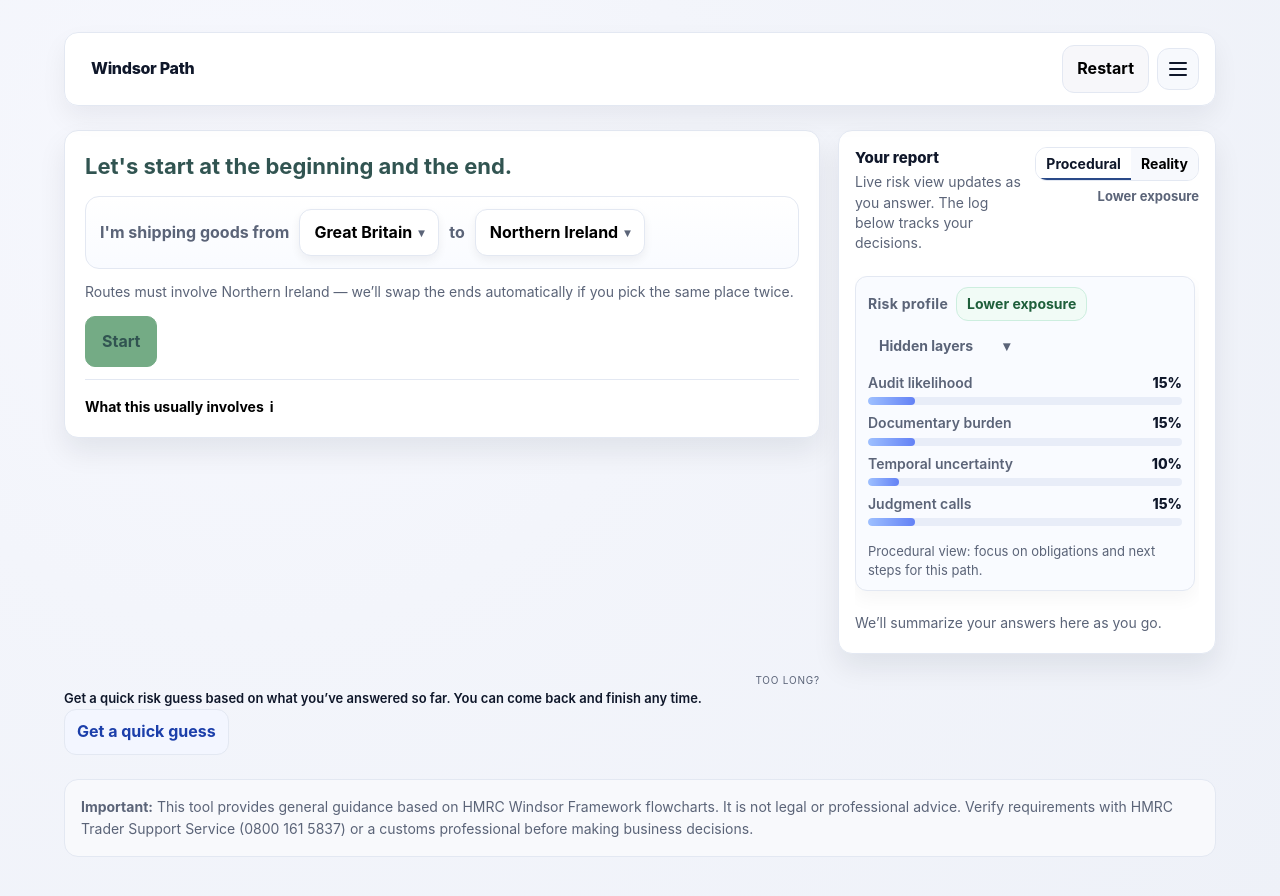
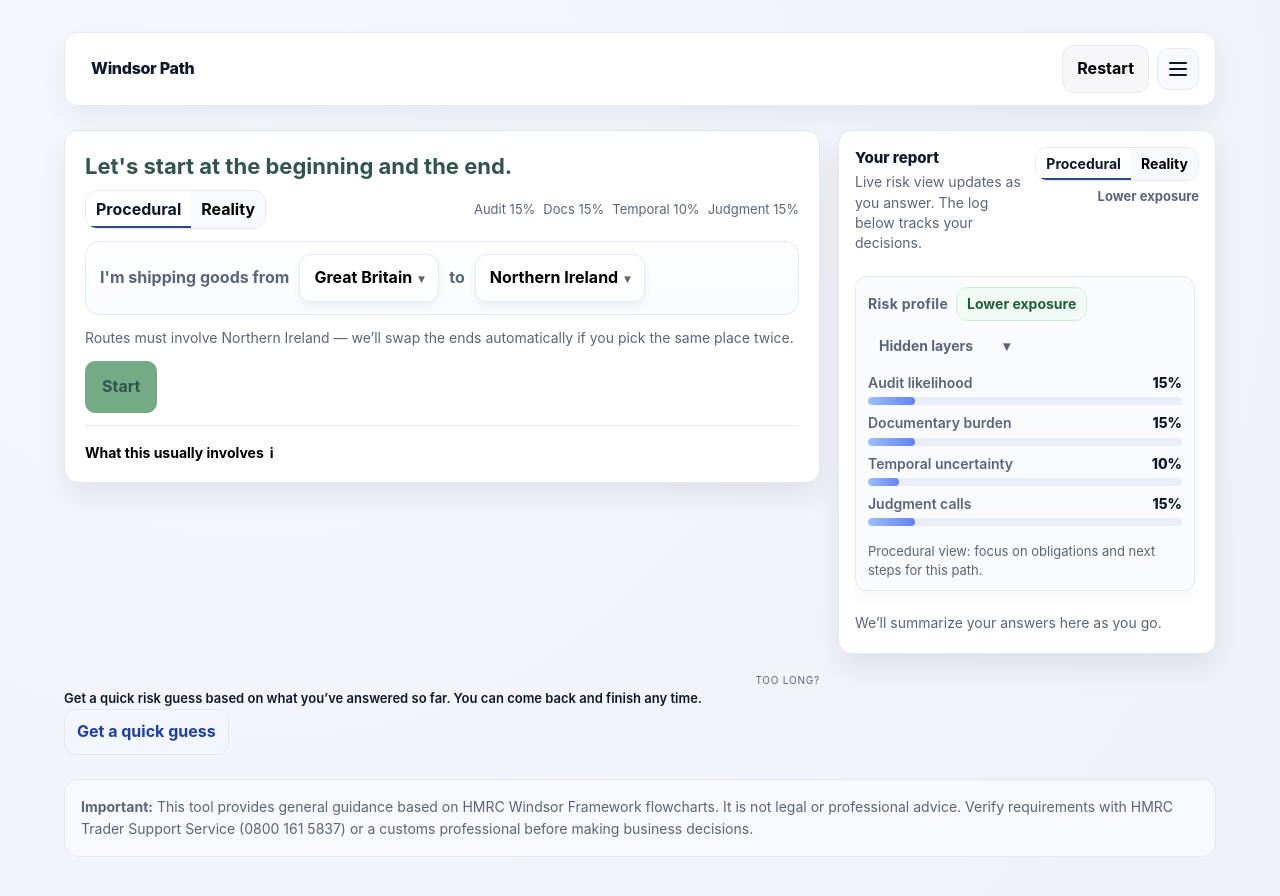
Before and after one commit to Laidlaw/Windsor-path, a React (Vite) app: page / in a window 1280 px wide. Shown: the top 896 px of the page. Built offline with nearby package versions, Linux system fonts and the light colour scheme.

Commit message:
added procedural v reality

```diff
--- a/src/components/QuestionCard.tsx
+++ b/src/components/QuestionCard.tsx
@@ -2,6 +2,7 @@ import { useEffect, useMemo, useState } from "react";
 import { getPreview } from "../flow/FlowEngine";
 import type { QuestionNode } from "../flow/types";
 import { useSession } from "../state/useSession";
+import { calculateRiskProfile } from "../state/riskProfile";
 
 type Props = {
   node: QuestionNode;
@@ -10,7 +11,6 @@ type Props = {
 
 export function QuestionCard({ node, showEditWarning }: Props) {
   const answer = useSession((s) => s.answerSingle);
-  const startFlow = useSession((s) => s.start);
   const currentMovement = useSession((s) => s.answers["movement_type"]) as
     | string
     | undefined;
@@ -19,6 +19,16 @@ export function QuestionCard({ node, showEditWarning }: Props) {
   const [to, setTo] = useState<string>("");
   const [showExpectation, setShowExpectation] = useState(false);
   const [showPreview, setShowPreview] = useState(false);
+  const answers = useSession((s) => s.answers);
+  const viewMode = useSession((s) => s.viewMode);
+  const setViewMode = useSession((s) => s.setViewMode);
+  const riskProfile = useMemo(() => calculateRiskProfile(answers), [answers]);
+  const miniRisk = [
+    { key: "audit", label: "Audit", value: riskProfile.audit },
+    { key: "doc", label: "Docs", value: riskProfile.documentary },
+    { key: "temp", label: "Temporal", value: riskProfile.temporal },
+    { key: "judgment", label: "Judgment", value: riskProfile.judgment },
+  ];
   const [showFromMenu, setShowFromMenu] = useState(false);
   const [showToMenu, setShowToMenu] = useState(false);
 
@@ -131,6 +141,31 @@ export function QuestionCard({ node, showEditWarning }: Props) {
         </div>
       )}
       <h2 className="wp-question">{node.question}</h2>
+      <div className="wp-question-meta">
+        <div className="wp-view-toggle inline" role="group" aria-label="View mode">
+          <button
+            type="button"
+            className={viewMode === "procedural" ? "active" : ""}
+            onClick={() => setViewMode("procedural")}
+          >
+            Procedural
+          </button>
+          <button
+            type="button"
+            className={viewMode === "reality" ? "active" : ""}
+            onClick={() => setViewMode("reality")}
+          >
+            Reality
+          </button>
+        </div>
+        <div className="wp-mini-risk">
+          {miniRisk.map((bar) => (
+            <span key={bar.key}>
+              {bar.label} {Math.round(bar.value)}%
+            </span>
+          ))}
+        </div>
+      </div>
       {node.id === "movement_type" ? (
         <>
           {/* <p className="wp-help">
--- a/src/styles.css
+++ b/src/styles.css
@@ -315,6 +315,23 @@ textarea {
   margin: 0 0 6px;
   font-size: 22px;
   color: var(--accent-olive-slate);
+}
+
+.wp-question-meta {
+  display: flex;
+  align-items: center;
+  justify-content: space-between;
+  gap: 8px;
+  margin-bottom: 8px;
+  flex-wrap: wrap;
+}
+
+.wp-mini-risk {
+  display: flex;
+  gap: 8px;
+  flex-wrap: wrap;
+  font-size: 13px;
+  color: var(--muted);
 }
 
 .wp-lede {
```
